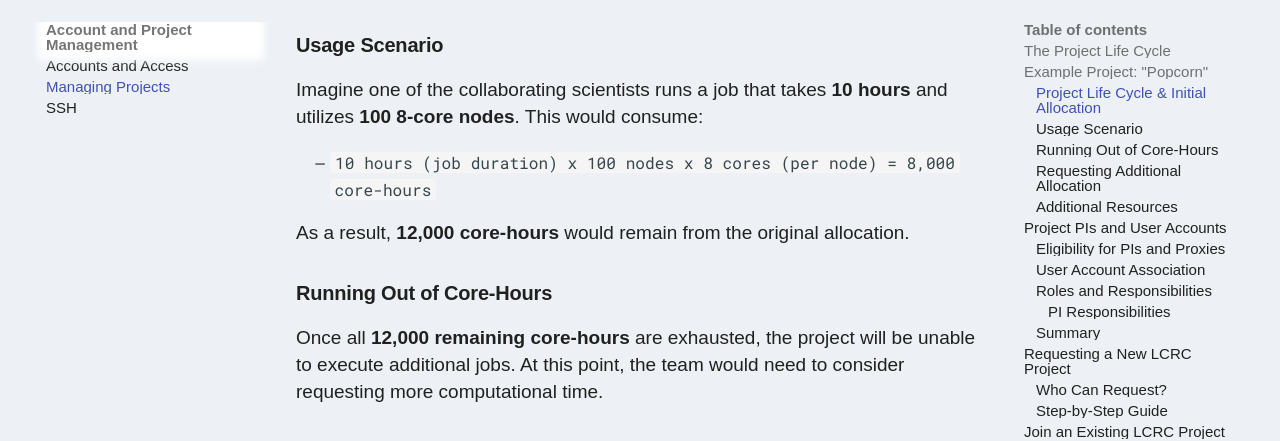
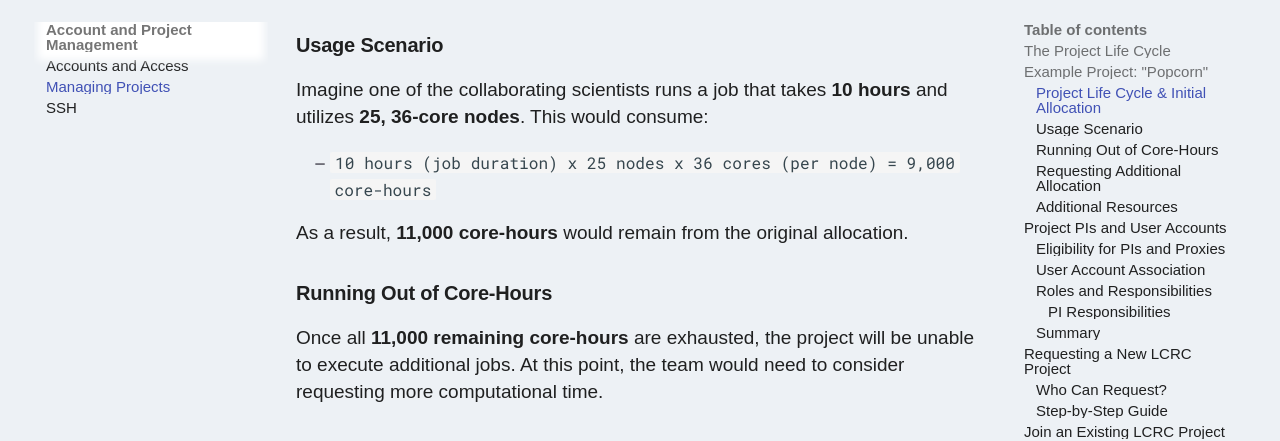
Before and after one commit to argonne-lcrc/user-guides, an MkDocs documentation site: the page built from docs/account-project-management/project-management.md, in a window 1280 px wide and 900 px high, scrolled down 2121 px. Shown: the part 154-595 px from the top of the window. Built offline with MkDocs 1.6.1 and Material for MkDocs 9.7.7, drawn with Linux system fonts in a browser that asks for light colours; some web fonts are replaced; comment, search, counter and statistics services are not loaded; some of the changed text lies outside the part shown.

Commit message:
Modifying example for core hour calculations.

```diff
--- a/docs/account-project-management/project-management.md
+++ b/docs/account-project-management/project-management.md
@@ -34,15 +34,15 @@ After its creation, **popcorn** would be granted an initial allocation, for inst
 
 ### Usage Scenario
 
-Imagine one of the collaborating scientists runs a job that takes **10 hours** and utilizes **100 8-core nodes**. This would consume:
+Imagine one of the collaborating scientists runs a job that takes **10 hours** and utilizes **25, 36-core nodes**. This would consume:
 
-* `10 hours (job duration) x 100 nodes x 8 cores (per node) = 8,000 core-hours`
+* `10 hours (job duration) x 25 nodes x 36 cores (per node) = 9,000 core-hours`
 
-As a result, **12,000 core-hours** would remain from the original allocation.
+As a result, **11,000 core-hours** would remain from the original allocation.
 
 ### Running Out of Core-Hours
 
-Once all **12,000 remaining core-hours** are exhausted, the project will be unable to execute additional jobs. At this point, the team would need to consider requesting more computational time.
+Once all **11,000 remaining core-hours** are exhausted, the project will be unable to execute additional jobs. At this point, the team would need to consider requesting more computational time.
 
 ### Requesting Additional Allocation
 
```
Also changed, not shown: other parts of docs/account-project-management/project-management.md (+1 -1 lines).
